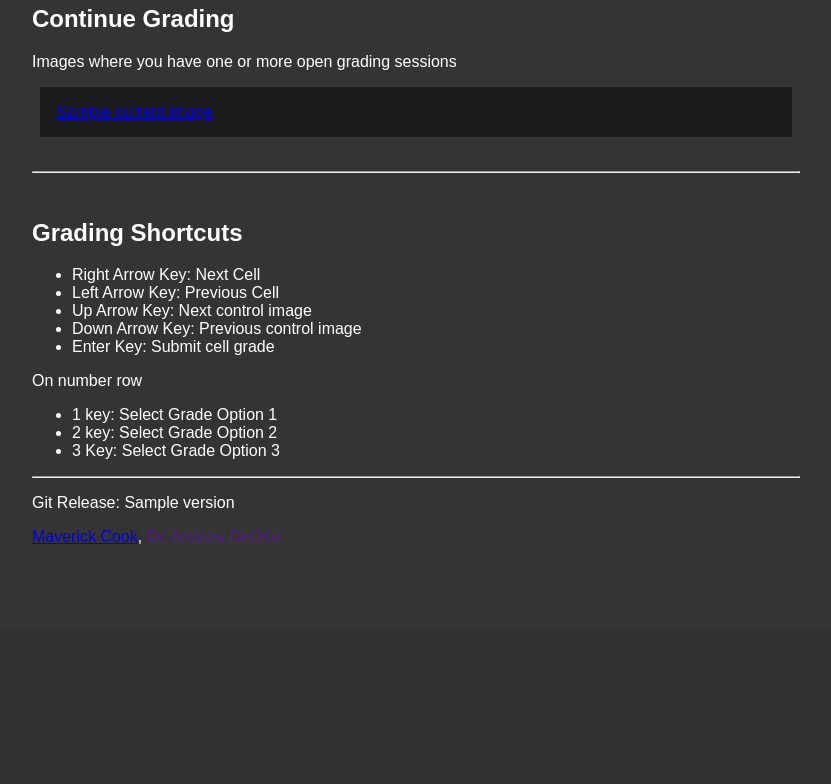
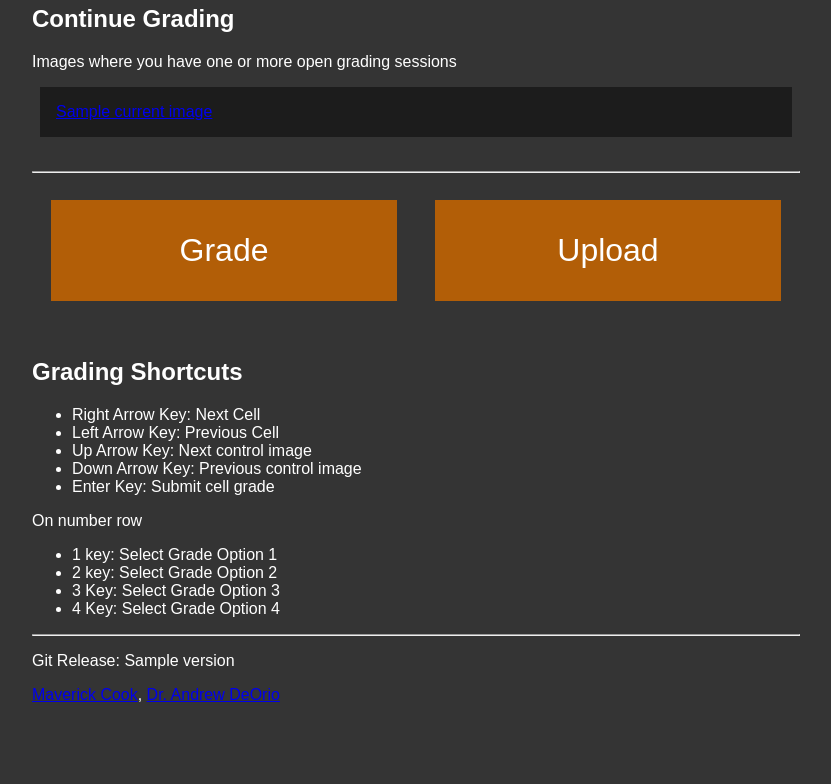
Before and after one commit to OpenHealthSoftware/umich-isla-prototype, a Flask app: template app/templates/index.html in a window 1280 px wide. Shown: the part 171-955 px from the top of the page, without its empty margins (224-1055 px from the left). Before the commit the page ends 715 px from the top, so only its background shows below. Run offline with Flask 2, Linux system fonts and the light colour scheme; the template is opened without the code that fills it: most values are stand-ins (such as "Sample title", 1, 10 or a date in 2020); parts of the project's set-up code (start-up, migrations or seed data) failed here and were passed over.

Commit message:
Homepage updates
Former-commit-id: f307be63874de4a56159658dd226bc2444f5082d

```diff
--- a/app/config.py
+++ b/app/config.py
@@ -47,3 +47,9 @@ FILE_PATHS = {
 ALLOWED_EXTENSIONS = set(['png', 'jpg', 'jpeg', 'bmp', 'gif'])
 GRID_PREFIX = 'grid_' # prefix that grid images will begin with
 GRID_FORMAT = '.png'
+
+
+
+GIT_TAG = ''
+with open(VERSION_FILE, 'r') as f:
+	GIT_TAG = f.readline()
--- a/app/controllers/main.py
+++ b/app/controllers/main.py
@@ -12,12 +12,16 @@ main = Blueprint('main', __name__)
 @main.route('/', methods=['GET', 'POST'])
 def main_route():
 
+	data = {
+		'version' : C.GIT_TAG
+	}
+
 	if 'username' not in session:
 		return redirect(url_for('user.login_route'))
 
 	currentImages = sql.getCurrentImages(session['username'])
 
-	data = {'currentImages': currentImages}
+	data['currentImages'] = currentImages
 
 	return render_template('index.html', **data)
 
--- a/app/static/css/home.css
+++ b/app/static/css/home.css
@@ -94,3 +94,23 @@ html {
     background-color: #1c1c1c;
     transition: 0.3s;
 }
+
+#banner{
+    width: 100%;
+    display: flex;
+    flex-wrap: wrap;
+    justify-content: center;
+}
+.blob {
+
+    width: 45%;
+    margin: 2.5%;
+    text-align: center;
+    justify-content: center;
+    font-size: 2em;
+    background-color: #b25e07;
+}
+.blob a{
+    text-decoration: none;
+    color: white;
+}
--- a/app/templates/index.html
+++ b/app/templates/index.html
@@ -15,6 +15,16 @@
 
 	<br>
 	<hr>
+
+	<div id="banner">
+		<div class="blob">
+			<a href="{{ url_for('main.gallery_route', category='patient') }}"><p>Grade</p>
+		</div>
+		<div class="blob">
+			<a href="{{ url_for('uploads.main_route') }}"><p>Upload</p></a>
+		</div>
+	</div>
+
 	<br>
 
 	<h2>Grading Shortcuts</h2>
@@ -31,10 +41,11 @@
 		<li>1 key: Select Grade Option 1</li>
 		<li>2 key: Select Grade Option 2</li>
 		<li>3 Key: Select Grade Option 3</li>
+		<li>4 Key: Select Grade Option 4</li>
 	</ul>
 
 	<hr>
 	<p>Git Release: {{version}}</p>
-	<p><a href="http://mavcook.com">Maverick Cook</a>, <a href="">Dr. Andrew DeOrio</a></p>
+	<p><a href="http://mavcook.com">Maverick Cook</a>, <a href="http://www.andrewdeorio.com/">Dr. Andrew DeOrio</a></p>
 </div>
 {% endblock %}
```
Also changed, not shown: app/controllers/docs.py (+0 -7 lines).
